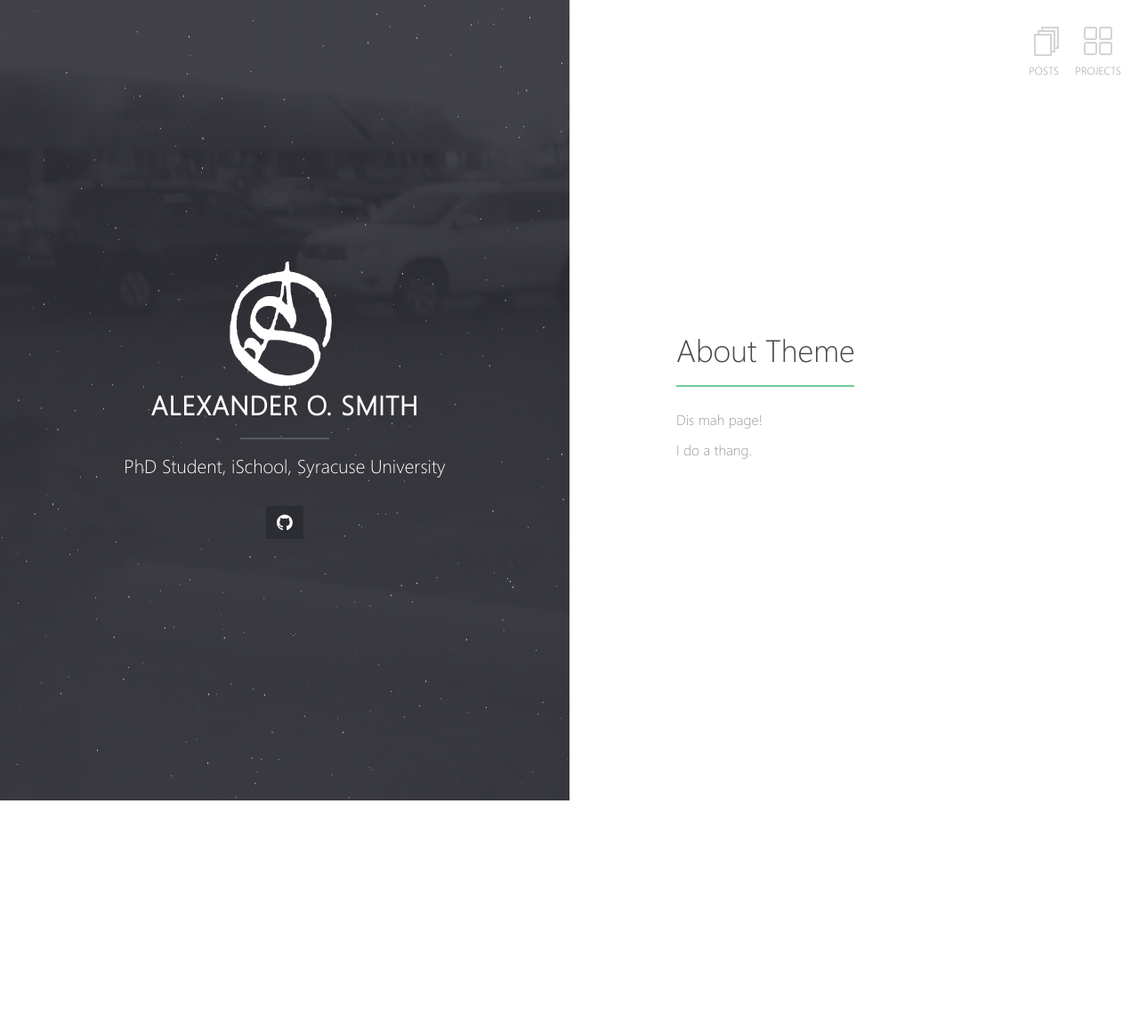
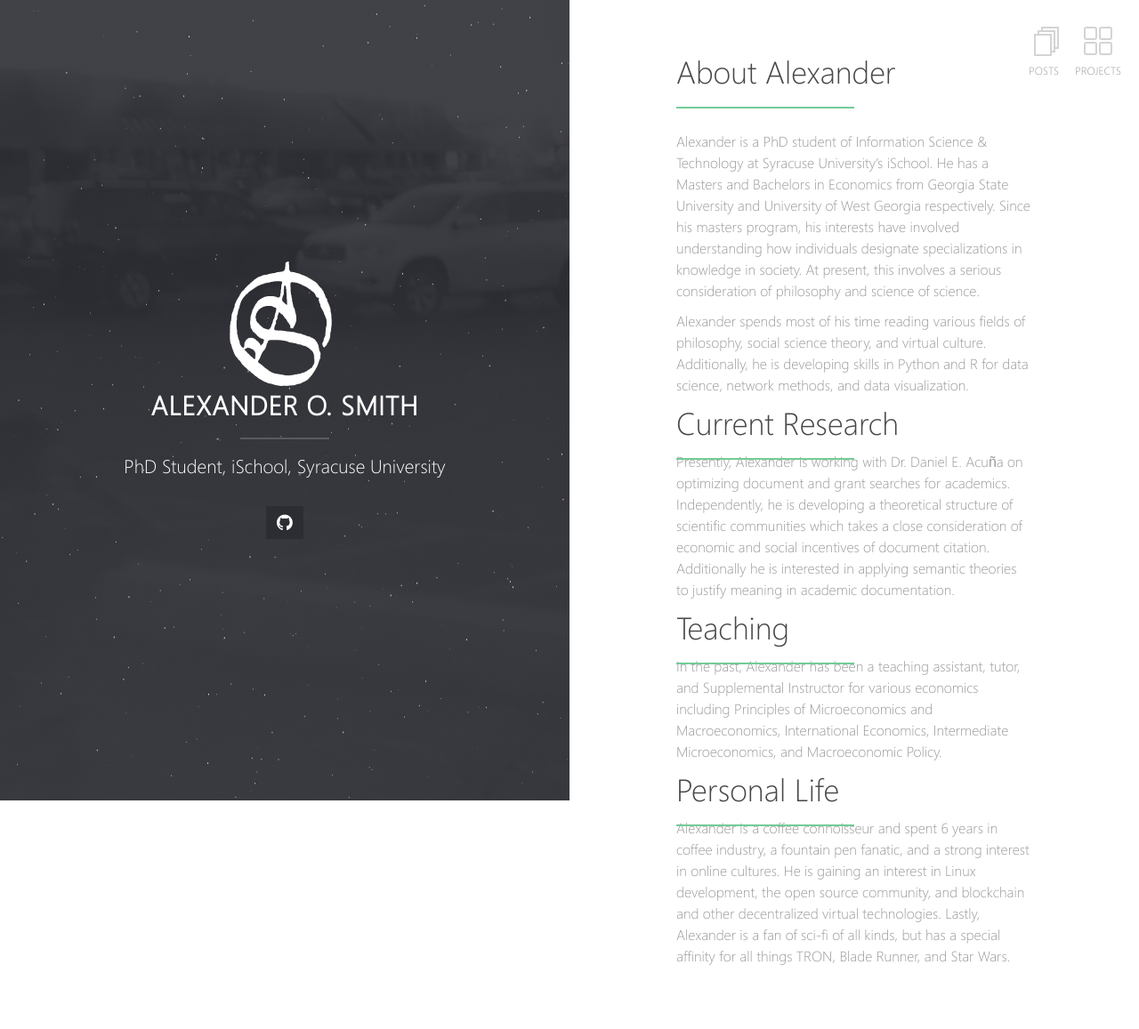
Before and after one commit to alexanderosmith/alexanderosmith-1.0, a Jekyll site: the page built from index.md, in a window 1280 px wide. Shown: the whole page at 89% size. Built offline with Jekyll 4.4.1, drawn with Linux system fonts in a browser that asks for light colours; our own code applies the rules of GitHub Pages for plain Markdown files; before the commit the page ends 900 px from its top, so only the background shows below that.

Commit message:
Update Index Page
update index page text

```diff
--- a/index.md
+++ b/index.md
@@ -1,8 +1,20 @@
 ---
 layout: home
 ---
-# About Theme
+# About Alexander
 
-Dis mah page!
+Alexander is a PhD student of Information Science & Technology at Syracuse University's iSchool. He has a Masters and Bachelors in Economics from Georgia State University and University of West Georgia respectively. Since his masters program, his interests have involved understanding how individuals designate specializations in knowledge in society. At present, this involves a serious consideration of philosophy and science of science.
 
-I do a thang.
+Alexander spends most of his time reading various fields of philosophy, social science theory, and virtual culture. Additionally, he is developing skills in Python and R for data science, network methods, and data visualization.
+
+# Current Research
+
+Presently, Alexander is working with Dr. Daniel E. Acuña on optimizing document and grant searches for academics. Independently, he is developing a theoretical structure of scientific communities which takes a close consideration of economic and social incentives of document citation. Additionally he is interested in applying semantic theories to justify meaning in academic documentation.
+
+# Teaching
+
+In the past, Alexander has been a teaching assistant, tutor, and Supplemental Instructor for various economics including Principles of Microeconomics and Macroeconomics, International Economics, Intermediate Microeconomics, and Macroeconomic Policy.
+
+# Personal Life
+
+Alexander is a coffee connoisseur and spent 6 years in coffee industry, a fountain pen fanatic, and a strong interest in online cultures. He is gaining an interest in Linux development, the open source community, and blockchain and other decentralized virtual technologies. Lastly, Alexander is a fan of sci-fi of all kinds, but has a special affinity for all things TRON, Blade Runner, and Star Wars.
```
